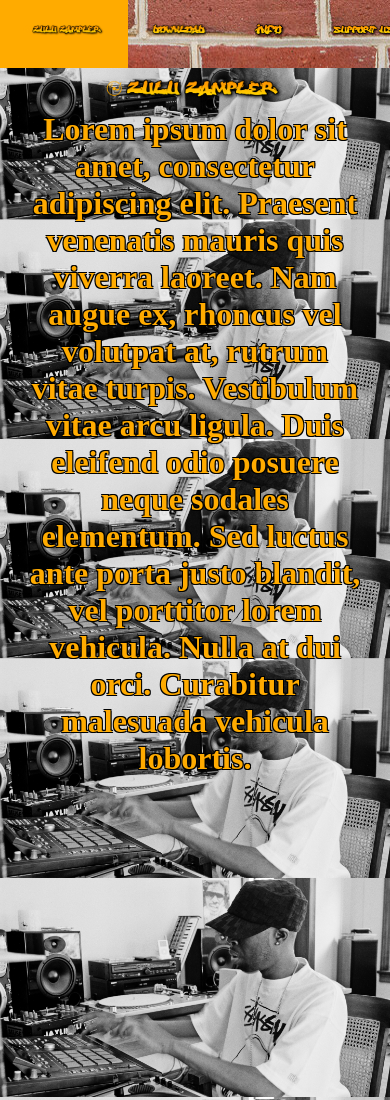
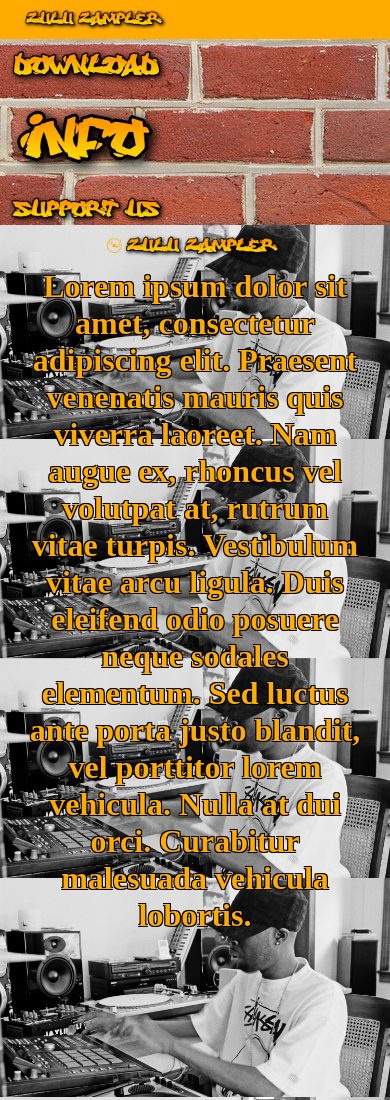
Before and after one commit to chocolocoboo/chocolocoboo.github.io, a plain HTML site: page zulu/HTML-files/Index.html in a window 390 px wide. Shown: the top 1100 px of the page. Drawn offline with Linux system fonts and the light colour scheme; files whose address does not match are found by name.

Commit message:
anpassad för mobil

```diff
--- a/zulu/CSS-files/styles.css
+++ b/zulu/CSS-files/styles.css
@@ -33,7 +33,6 @@
   top: 2%;
 
 }
-
 
 
 #test{
@@ -98,9 +97,13 @@
     display: flex;
     flex: 1;
     margin: 0px;
-    height: 12vh;
+    height: 10vh;
     position: relative;
     flex-direction: row;
+  }
+
+  .info{
+    height: 10vh;
   }
 
   .topnav a {
@@ -133,14 +136,24 @@
 
 @media (max-width: 600px) {
   .topnav {
-    flex-direction: row;
-    height: 8vh;
+    flex-direction: column;
+    height: 225px;
   }
-  .NavBlock {
-    height : 5vw;
+
+
+  .NavBlock{
+    width: 45%;
+    height: 100%;
     display: flex;
   }
 
+  .topnav a{
+    padding: 0%;
+  }
+
+  .info{
+    height: 10vh;
+  }
 }
 
 @media (max-height: 500px) {
@@ -149,7 +162,7 @@
 
   }
   .NavBlock {
-    height : 3vw;
+    height : 2vw;
     display: flex;
   }
 
--- a/zulu/HTML-files/Index.html
+++ b/zulu/HTML-files/Index.html
@@ -16,7 +16,7 @@
     <div class="topnav">
         <a href="../HTML-files/Index.html"> <img src="../Resources/zulu-zampler.png" alt="logo" class="NavBlock"></a>
         <a href="../HTML-files/Download.html"><img src="../Resources/Download.png" alt="download" class="NavBlock"></a>
-        <a href="../HTML-files/Info.html"><img src="../Resources/Info.png" alt="info" class="NavBlock"></a>
+        <a href="../HTML-files/Info.html"><img src="../Resources/Info.png" alt="info" class="NavBlock" class="Info"></a>
         <a href="../HTML-files/Support-us.html"><img src="../Resources/Support-Us-2024-01-17.png" alt="support-us" class="NavBlock"></a>
     </div>
 
```
Also changed, not shown: zulu/HTML-files/Download.html (+1 -1 lines), zulu/HTML-files/Info.html (+1 -1 lines), zulu/HTML-files/Support-us.html (+1 -1 lines).
